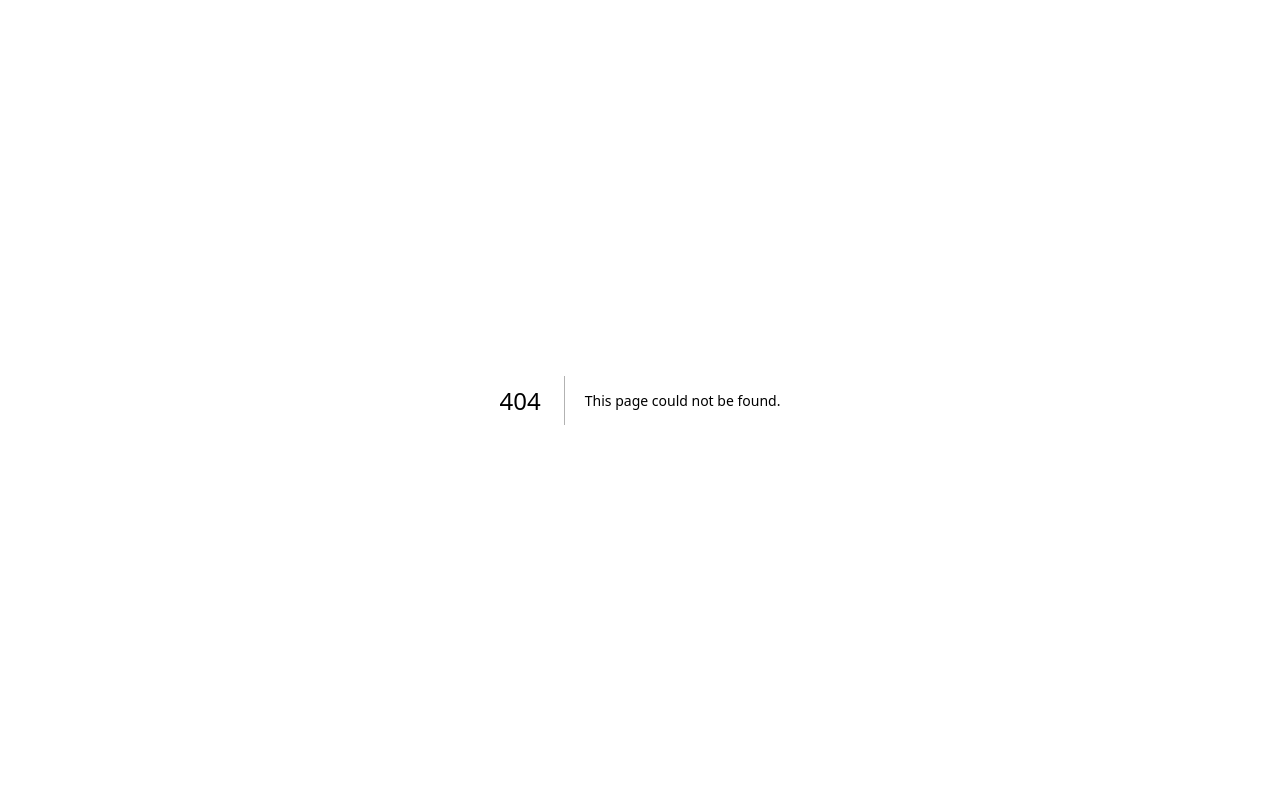
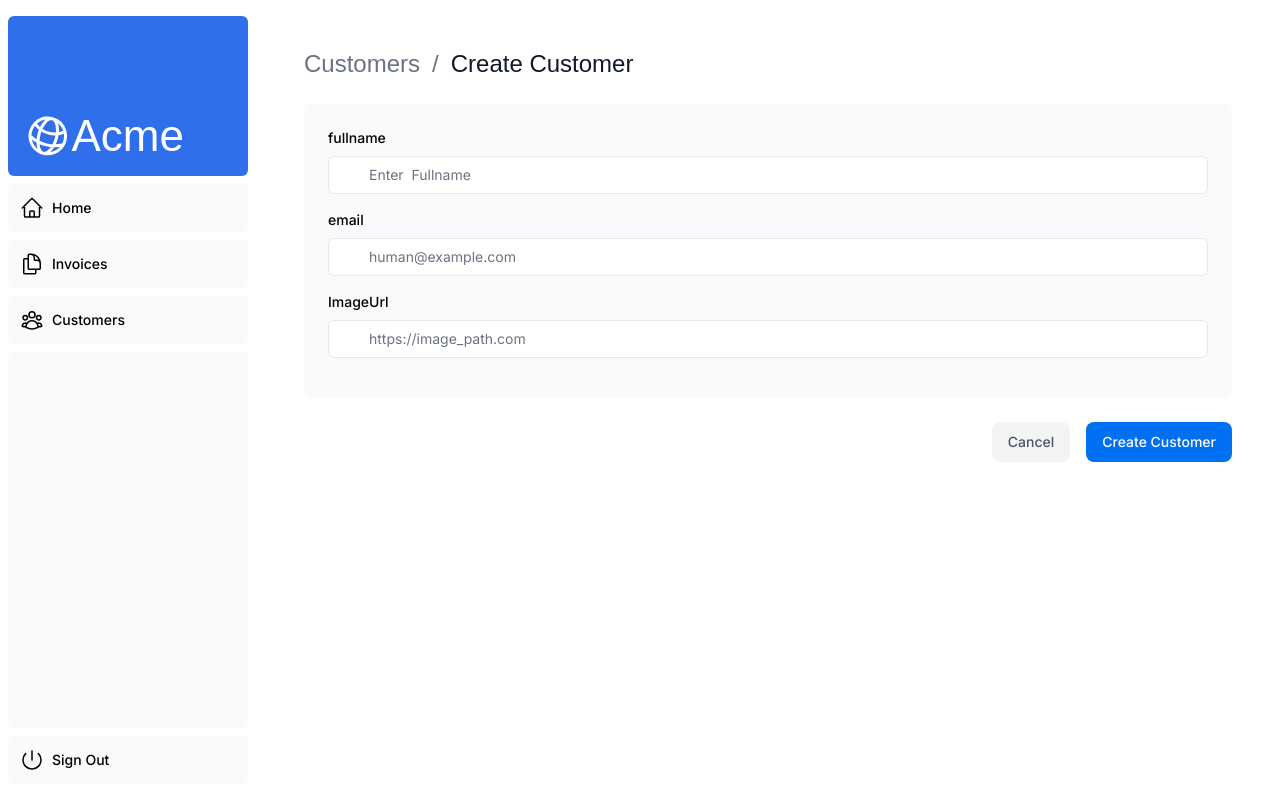
Before and after one commit to mananuf/next-js-dashboard, a Next.js app: page /dashboard/customers/create in a window 1280 px wide. Before the commit this address had no page. Built offline with nearby package versions, Linux system fonts and the light colour scheme; a web font is replaced by a local one.

Commit message:
adds create customer functionality

```diff
--- /dev/null
+++ b/app/(pages)/dashboard/customers/create/page.tsx
@@ -0,0 +1,22 @@
+import Breadcrumbs from '@/app/ui/invoices/breadcrumbs';
+import CreateCustomerForm from "@/app/ui/customers/create-form";
+import {routes} from "@/app/lib/routes";
+
+export default async function Page() {
+
+    return (
+        <main>
+            <Breadcrumbs
+                breadcrumbs={[
+                    { label: 'Customers', href: routes.dashboard.customers.path },
+                    {
+                        label: 'Create Customer',
+                        href: routes.dashboard.customers.create,
+                        active: true,
+                    },
+                ]}
+            />
+            <CreateCustomerForm />
+        </main>
+    );
+}
--- a/app/(pages)/dashboard/customers/page.tsx
+++ b/app/(pages)/dashboard/customers/page.tsx
@@ -4,7 +4,8 @@ import Table from '@/app/ui/customers/table';
 import { lusitana } from '@/app/ui/fonts';
 import { InvoicesTableSkeleton } from '@/app/ui/skeletons';
 import { Suspense } from 'react';
-import {fetchInvoicesPages} from "@/app/lib/data";
+import {fetchCustomersPages} from "@/app/lib/data";
+import {CreateCustomerBtn} from "@/app/ui/invoices/buttons";
 
 type InvoicesPageProps = {
     searchParams?: Promise<{
@@ -16,7 +17,7 @@ export default async function Page(props: InvoicesPageProps) {
     const searchParams = await props.searchParams;
     const query = searchParams?.query || '';
     const currentPage = Number(searchParams?.page || '1');
-    const totalPages = await fetchInvoicesPages(query);
+    const totalPages = await fetchCustomersPages(query);
 
     return (
         <div className="w-full">
@@ -25,7 +26,7 @@ export default async function Page(props: InvoicesPageProps) {
             </div>
             <div className="mt-4 flex items-center justify-between gap-2 md:mt-8">
                 <Search placeholder="Search customers..." />
-                {/*<CreateInvoice />*/}
+                <CreateCustomerBtn />
             </div>
             <Suspense key={query + currentPage} fallback={<InvoicesTableSkeleton />}>
                 <Table query={query} currentPage={currentPage} />
--- /dev/null
+++ b/app/lib/customer-actions.ts
@@ -0,0 +1,66 @@
+'use server'
+
+import postgres from "postgres";
+import {z} from "zod";
+import console from "node:console";
+import {revalidatePath} from "next/cache";
+import {redirect} from "next/navigation";
+import {uuid} from "uuidv4";
+import {routes} from "@/app/lib/routes";
+
+const sql = postgres(process.env.POSTGRES_URL!, { ssl: 'require' });
+
+const CustomerFormSchema = z.object({
+    fullname: z.string().min(3, { message: 'Please enter a valid customer name.' }),
+    email: z.string().email({ message: 'Please enter a valid email address.' }),
+    imageUrl: z.string().url({ message: 'Please enter a valid image URL.' }),
+});
+
+export type CustomerState = {
+    errors?: {
+        fullname?: string[];
+        email?: string[];
+        imageUrl?: string[];
+    };
+    message?: string | null;
+};
+
+const CreateCustomer = CustomerFormSchema;
+
+export async function createCustomer(prevState: CustomerState, formData: FormData) {
+    const validatedFields = CreateCustomer.safeParse({
+        fullname: formData.get('fullname'),
+        email: formData.get('email'),
+        imageUrl: formData.get('imageUrl'),
+    });
+
+    // If form validation fails, return errors early. Otherwise, continue.
+    if (!validatedFields.success) {
+        return {
+            errors: validatedFields.error.flatten().fieldErrors,
+            message: 'Missing Fields. Failed to Create Customer.',
+        };
+    }
+
+    // Prepare data for insertion into the database
+    const { fullname, email, imageUrl } = validatedFields.data;
+    const id = uuid();
+
+    // Insert data into the database
+    try {
+        await sql`
+            INSERT INTO customers (id, name, email, image_url)
+            VALUES (${id}, ${fullname}, ${email}, ${imageUrl})
+            ON CONFLICT (id) DO NOTHING;
+        `;
+    } catch (error) {
+        console.log(error);
+        // If a database error occurs, return a more specific error.
+        return {
+            message: 'Database Error: Failed to Create Invoice.',
+        };
+    }
+
+    revalidatePath(routes.dashboard.customers.path);
+    redirect(routes.dashboard.customers.path);
+}
--- a/app/lib/data.ts
+++ b/app/lib/data.ts
@@ -219,3 +219,20 @@ export async function fetchFilteredCustomers(query: string, currentPage: number)
     throw new Error('Failed to fetch customer table.');
   }
 }
+
+export async function fetchCustomersPages(query: string) {
+  try {
+    const data = await sql`SELECT COUNT(*)
+    FROM customers
+    WHERE
+      customers.name ILIKE ${`%${query}%`} OR
+      customers.email ILIKE ${`%${query}%`}
+  `;
+
+    const totalPages = Math.ceil(Number(data[0].count) / ITEMS_PER_PAGE);
+    return totalPages;
+  } catch (error) {
+    console.error('Database Error:', error);
+    throw new Error('Failed to fetch total number of customers.');
+  }
+}
--- a/app/lib/routes.ts
+++ b/app/lib/routes.ts
@@ -35,6 +35,7 @@ export const routes = createRoutes({
         customers: {
             path: "/dashboard/customers",
             list: "/dashboard/customers",
+            create: "/dashboard/customers/create",
             // view: (id: string | number) => `/dashboard/customers/${id}`,
         },
     },
--- /dev/null
+++ b/app/ui/customers/create-form.tsx
@@ -0,0 +1,108 @@
+'use client'
+
+import Link from 'next/link';
+import { Button } from '@/app/ui/button';
+import {useActionState} from "react";
+import {createCustomer, CustomerState} from "@/app/lib/customer-actions";
+import {routes} from "@/app/lib/routes";
+
+export default function CreateCustomerForm() {
+  const initialState: CustomerState = { message: null, errors: {} };
+  const [state, formAction] = useActionState(createCustomer, initialState);
+
+  return (
+    <form action={formAction}>
+      <div className="rounded-md bg-gray-50 p-4 md:p-6">
+        {/* customer name */}
+        <div className="mb-4">
+          <label htmlFor="fullname" className="mb-2 block text-sm font-medium">
+            fullname
+          </label>
+          <div className="relative mt-2 rounded-md">
+            <div className="relative">
+              <input
+                id="fullname"
+                name="fullname"
+                type="text"
+                placeholder="Enter  Fullname"
+                aria-describedby="fullname-error"
+                className="peer block w-full rounded-md border border-gray-200 py-2 pl-10 text-sm outline-2 placeholder:text-gray-500"
+              />
+            </div>
+          </div>
+          <div id="fullname-error" aria-live="polite" aria-atomic="true">
+            {state.errors?.fullname &&
+                state.errors.fullname.map((error: string) => (
+                    <p className="mt-2 text-sm text-red-500" key={error}>
+                      {error}
+                    </p>
+                ))}
+          </div>
+        </div>
+
+        {/* customer email */}
+        <div className="mb-4">
+          <label htmlFor="email" className="mb-2 block text-sm font-medium">
+            email
+          </label>
+          <div className="relative mt-2 rounded-md">
+            <div className="relative">
+              <input
+                  id="email"
+                  name="email"
+                  type="email"
+                  placeholder="human@example.com"
+                  aria-describedby="email-error"
+                  className="peer block w-full rounded-md border border-gray-200 py-2 pl-10 text-sm outline-2 placeholder:text-gray-500"
+              />
+            </div>
+          </div>
+          <div id="email-error" aria-live="polite" aria-atomic="true">
+            {state.errors?.email &&
+                state.errors.email.map((error: string) => (
+                    <p className="mt-2 text-sm text-red-500" key={error}>
+                      {error}
+                    </p>
+                ))}
+          </div>
+        </div>
+
+        {/* customer ImageUrl */}
+        <div className="mb-4">
+          <label htmlFor="imageUrl" className="mb-2 block text-sm font-medium">
+            ImageUrl
+          </label>
+          <div className="relative mt-2 rounded-md">
+            <div className="relative">
+              <input
+                  id="imageUrl"
+                  name="imageUrl"
+                  type="text"
+                  placeholder="https://image_path.com"
+                  aria-describedby="imageUrl-error"
+                  className="peer block w-full rounded-md border border-gray-200 py-2 pl-10 text-sm outline-2 placeholder:text-gray-500"
+              />
+            </div>
+          </div>
+          <div id="imageUrl-error" aria-live="polite" aria-atomic="true">
+            {state.errors?.imageUrl &&
+                state.errors.imageUrl.map((error: string) => (
+                    <p className="mt-2 text-sm text-red-500" key={error}>
+                      {error}
+                    </p>
+                ))}
+          </div>
+        </div>
+      </div>
+      <div className="mt-6 flex justify-end gap-4">
+        <Link
+          href={routes.dashboard.invoices.path}
+          className="flex h-10 items-center rounded-lg bg-gray-100 px-4 text-sm font-medium text-gray-600 transition-colors hover:bg-gray-200"
+        >
+          Cancel
+        </Link>
+        <Button type="submit">Create Customer</Button>
+      </div>
+    </form>
+  );
+}
--- a/app/ui/invoices/buttons.tsx
+++ b/app/ui/invoices/buttons.tsx
@@ -38,3 +38,15 @@ export function DeleteInvoice({ id }: { id: string }) {
     </form>
   );
 }
+
+export function CreateCustomerBtn() {
+  return (
+      <Link
+          href={routes.dashboard.customers.create}
+          className="flex h-10 items-center rounded-lg bg-blue-600 px-4 text-sm font-medium text-white transition-colors hover:bg-blue-500 focus-visible:outline focus-visible:outline-2 focus-visible:outline-offset-2 focus-visible:outline-blue-600"
+      >
+        <span className="hidden md:block">Create Customer</span>{' '}
+        <PlusIcon className="h-5 md:ml-4" />
+      </Link>
+  );
+}
--- a/package.json
+++ b/package.json
@@ -22,6 +22,7 @@
     "tailwindcss": "3.4.17",
     "typescript": "5.7.3",
     "use-debounce": "^10.0.4",
+    "uuidv4": "^6.2.13",
     "zod": "^3.24.1"
   },
   "devDependencies": {
```
Also changed, not shown: 1 other file (tests, documents, lock files or other folders).
